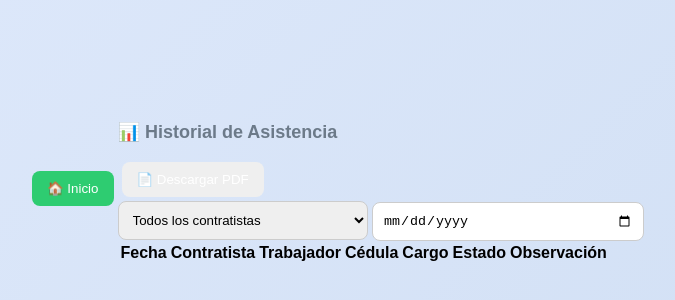
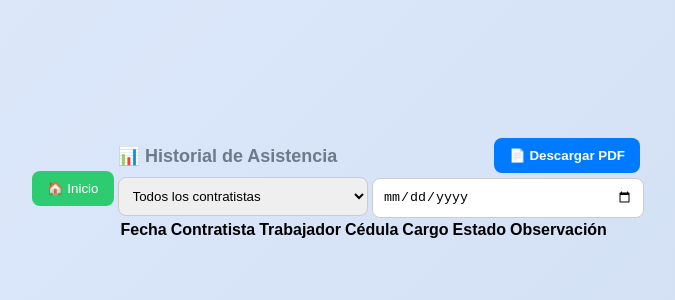
Before and after one commit to villo33/promotora-canoes, a website: page public/historial.html in a window 1280 px wide. Shown: the part 212-512 px from the top of the page, without its empty margins (304-979 px from the left). Drawn offline with nearby package versions, Linux system fonts and the light colour scheme; no server answers.

Commit message:
boton pdf

```diff
--- a/public/historial.html
+++ b/public/historial.html
@@ -57,8 +57,24 @@ select,input{
 
 <div class="container">
 
-<h2>📊 Historial de Asistencia</h2>
-<button onclick="generarPDF()">📄 Descargar PDF</button>
+<div style="display:flex;justify-content:space-between;align-items:center;flex-wrap:wrap;gap:10px;">
+
+  <h2 style="margin:0;">📊 Historial de Asistencia</h2>
+
+  <button onclick="generarPDF()"
+    style="
+      background:#007BFF;
+      color:white;
+      border:none;
+      padding:10px 15px;
+      border-radius:8px;
+      cursor:pointer;
+      font-weight:bold;
+    ">
+    📄 Descargar PDF
+  </button>
+
+</div>
 
 <div class="form">
 
```
